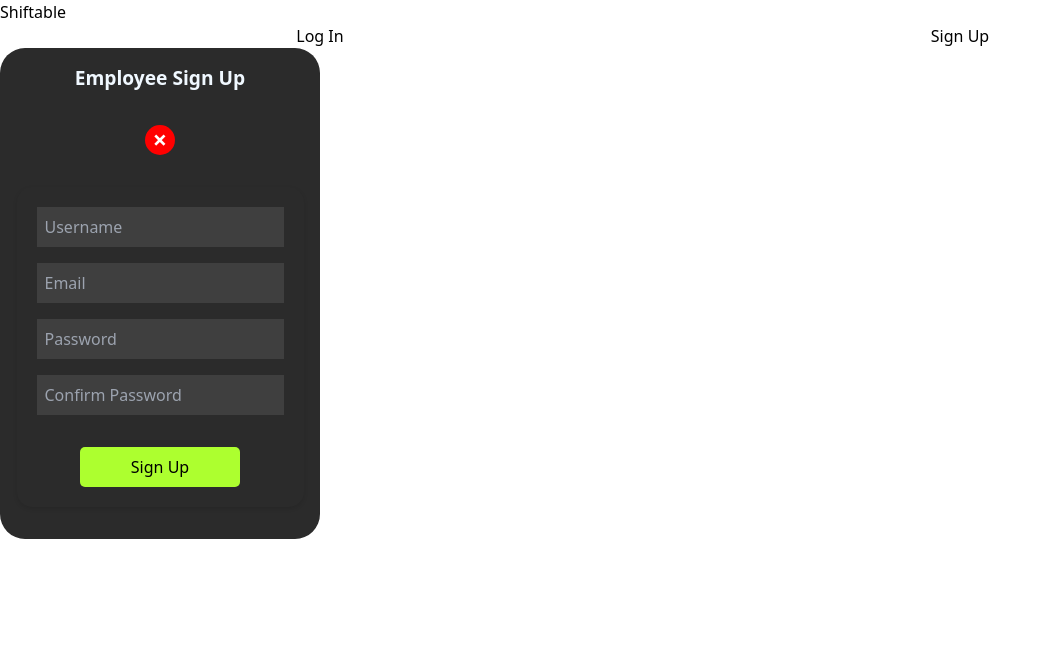
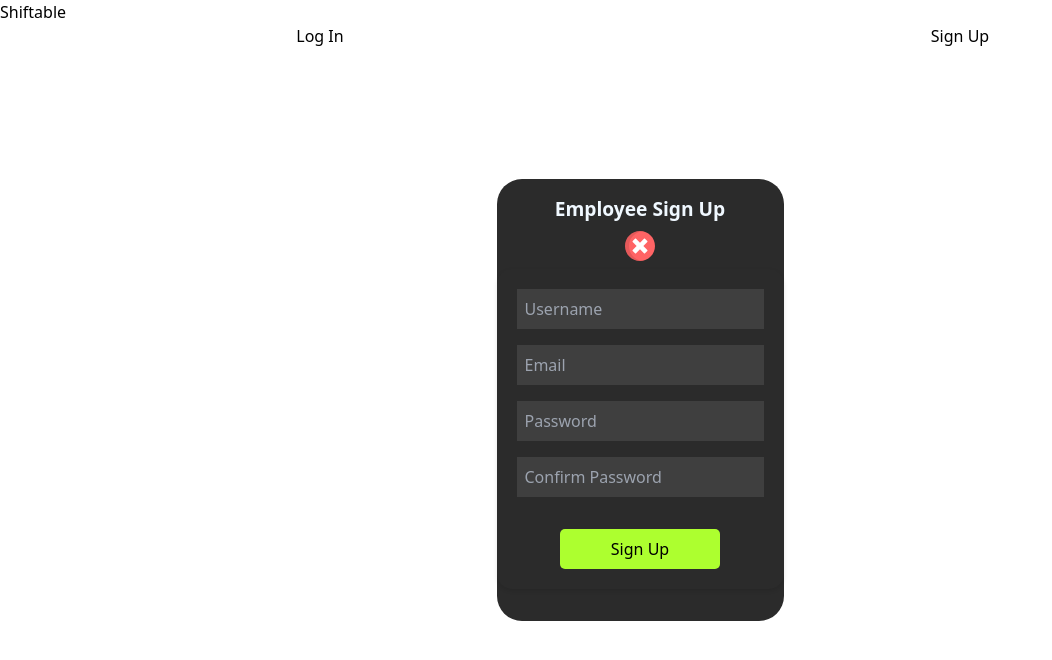
Before and after one commit to SanyamSamS/Shiftable, a React (Vite) app in the folder client/: page / in a window 1280 px wide. Both pictures are taken after a click on the button "Sign Up". Shown: the top 660 px of the page, without its empty margins (0-1052 px from the left). Built offline with nearby package versions, Linux system fonts and the light colour scheme.

Commit message:
Modals no longer interferring landingpage components, added open and close states, wrapped modals in modal container to set position in parent component, add more styles.

```diff
--- a/client/src/components/landingpage/landingpage.jsx
+++ b/client/src/components/landingpage/landingpage.jsx
@@ -30,12 +30,13 @@ const closeSignupModal = () => {
       <h1>Shiftable</h1>
         <div className="grid w-full grid-cols-2">
           <button onClick={openLoginModal} value="login">Log In</button>
+
+          <button onClick={openSignupModal} value="signup">Sign Up</button>
           {isLoginModalOpen && (
         <div className="modal-overlay">
           <EmployeeLoginForm isOpen={isLoginModalOpen} onClose={closeLoginModal} />
         </div>
       )}
-          <button onClick={openSignupModal} value="signup">Sign Up</button>
           {isSignupModalOpen && (
         <div className="modal-overlay">
           <EmployeeSignUpForm isOpen={isSignupModalOpen} onClose={closeSignupModal} />
--- a/client/src/components/login/employeeLogin.css
+++ b/client/src/components/login/employeeLogin.css
@@ -16,26 +16,36 @@
 .visible {
   opacity: 1;
 }
+.login-modal-container {
+  position: fixed;
+  top: 0;
+  left: 0;
+  width: 100%;
+  height: 100%;
+  display: flex;
+  align-items: center;
+  justify-content: center;
+}
 
-.employee-login-component{
+.employee-login-component {
   display: flex;
   flex-direction: column;
   align-items: center;
-    gap: 2rem;
+  gap: 0.5rem;
   animation: bouncyFadeIn 1s ease forwards;
   max-width: 20rem;
   background-color: rgb(43, 43, 43);
   border-radius: 25px;
 }
 
-.card-title{
+.card-title {
   padding-top: 1rem;
   font-size: larger;
   font-weight: 600;
   color: aliceblue;
 }
 
-.employee-login-form{
+.employee-login-form {
   display: flex;
   align-items: center;
   gap: 2rem;
@@ -43,12 +53,12 @@
   background-color: rgb(43, 43, 43);
 }
 
-.login-input-field{
+.login-input-field {
   background-color: rgb(63, 63, 63);
   padding: 0.5rem;
 }
 
-.input-container{
+.input-container {
   display: flex;
   flex-direction: column;
   align-items: center;
@@ -56,7 +66,7 @@
   color: white;
 }
 
-.login-button{
+.login-button {
   background-color: greenyellow;
   width: 10rem;
   text-align: center;
@@ -65,28 +75,18 @@
   cursor: pointer; /* something is overriding this*/
 }
 
-.login-button :hover{
+.login-button :hover {
   background-color: red; /* something is overriding this*/
   transition: 0.3s; /* something is overriding this*/
 }
 
 .login-close {
-  background-color: red;
   border-radius: 50%;
   width: 30px;
   height: 30px;
-  display: flex;
-  align-items: center;
-  justify-content: center;
-  font-weight: bolder;
-  cursor: pointer;
-  font-size: 25px;
-  color: white;
-  padding: 0rem;
-  /* can't get the x to be centered, tried line height, margins, etc.*/
 }
 
-.login-close:hover {
-  transform: scale(.9);
-  transition: .3s;
+.login-close:active {
+  transform: scale(0.85);
+  transition: 0.3s;
 }
--- a/client/src/components/login/employeeLogin.jsx
+++ b/client/src/components/login/employeeLogin.jsx
@@ -1,12 +1,12 @@
 import { useState } from "react";
 import { useNavigate } from "react-router-dom";
-import PropTypes from 'prop-types';
+import PropTypes from "prop-types";
+import closeIcon from "../../assets/svg/cancel-close-svgrepo-com.svg";
 
 // import { loginEmployee } from "../api"; //commented out until backend is ready
 import Cookies from "js-cookie";
 
-
-import "./employeeLogin.css"
+import "./employeeLogin.css";
 
 const EmployeeLoginForm = ({ isOpen, onClose }) => {
   //    set initial states
@@ -83,10 +83,23 @@ const EmployeeLoginForm = ({ isOpen, onClose }) => {
     }
   };
 
+  const handleCloseModal = () => {
+    setLoginAlert("");
+    setEmployeeCredentials({
+      username: "",
+      password: "",
+      confirmUsername: "",
+    });
+    onClose();
+  };
+
   return (
-    <section className={`modal employee-login-component ${isOpen ? "open" : ""}`}>
+    <section className={`login-modal-container ${isOpen ? "open" : ""}`}>
+      <section className={`modal employee-login-component`}>
         <h2 className="card-title">Employee Log In</h2>
-      <button className="login-close" onClick={onClose}>&times;</button>
+        <button className="login-close" onClick={handleCloseModal}>
+          <img src={closeIcon} alt="close button" />
+        </button>
         <form className="employee-login-form" onSubmit={handleLoginSubmit}>
           <section className="input-container">
             <input
@@ -138,6 +151,7 @@ const EmployeeLoginForm = ({ isOpen, onClose }) => {
           )}
         </form>
       </section>
+    </section>
   );
 };
 
--- a/client/src/components/signup/employeeSignup.css
+++ b/client/src/components/signup/employeeSignup.css
@@ -17,25 +17,36 @@
   opacity: 1;
 }
 
-.employee-signup-component{
+.signup-modal-container {
+  position: fixed;
+  top: 0;
+  left: 0;
+  width: 100%;
+  height: 100%;
+  display: flex;
+  align-items: center;
+  justify-content: center;
+}
+
+.employee-signup-component {
   display: flex;
   flex-direction: column;
   align-items: center;
-    gap: 2rem;
+  gap: 0.5rem;
   animation: bouncyFadeIn 1s ease forwards;
   max-width: 20rem;
   background-color: rgb(43, 43, 43);
   border-radius: 25px;
 }
 
-.card-title{
+.card-title {
   padding-top: 1rem;
   font-size: larger;
   font-weight: 600;
   color: aliceblue;
 }
 
-.employee-signup-form{
+.employee-signup-form {
   display: flex;
   align-items: center;
   gap: 2rem;
@@ -43,12 +54,12 @@
   background-color: rgb(43, 43, 43);
 }
 
-.signup-input-field{
+.signup-input-field {
   background-color: rgb(63, 63, 63);
   padding: 0.5rem;
 }
 
-.input-container{
+.input-container {
   display: flex;
   flex-direction: column;
   align-items: center;
@@ -56,7 +67,7 @@
   color: white;
 }
 
-.signup-button{
+.signup-button {
   background-color: greenyellow;
   width: 10rem;
   text-align: center;
@@ -64,27 +75,18 @@
   border-radius: 5px;
 }
 
-.signup-button :hover{
+.signup-button :hover {
   cursor: pointer;
   background-color: red;
 }
 
 .signup-close {
-  background-color: red;
   border-radius: 50%;
   width: 30px;
   height: 30px;
-  display: flex;
-  align-items: center;
-  justify-content: center;
-  font-weight: bolder;
-  cursor: pointer;
-  font-size: 25px;
-  color: white;
-  padding: 0rem;
 }
 
-.signup-close:hover {
-  transform: scale(.9);
-  transition: .3s;
+.signup-close:active {
+  transform: scale(0.85);
+  transition: 0.3s;
 }
--- a/client/src/components/signup/employeeSignup.jsx
+++ b/client/src/components/signup/employeeSignup.jsx
@@ -1,6 +1,8 @@
 import { useState } from "react";
 import { useNavigate } from "react-router-dom";
-import PropTypes from 'prop-types';
+import PropTypes from "prop-types";
+
+import closeIcon from "../../assets/svg/cancel-close-svgrepo-com.svg";
 
 // import { signUpEmployee, checkAvailability } from "../api"; // Update this to the sign-up API function, commented out till backend is ready
 import Cookies from "js-cookie";
@@ -10,7 +12,7 @@ import usernameRegex from "../../utils/helpers/username";
 // import ReCAPTCHA from "react-google-recaptcha";
 // npm install react-google-recaptcha << have not done that yet
 
-import "./employeeSignup.css"
+import "./employeeSignup.css";
 
 const EmployeeSignUpForm = ({ isOpen, onClose }) => {
   const [employeeInfo, setEmployeeInfo] = useState({
@@ -40,7 +42,7 @@ const EmployeeSignUpForm = ({ isOpen, onClose }) => {
     event.preventDefault();
     const isValidEmail = emailRegex.test(employeeInfo.email);
     const isValidPassword = passwordRegex.test(employeeInfo.password);
-    const isValidUsername = usernameRegex.test(employeeInfo.username)
+    const isValidUsername = usernameRegex.test(employeeInfo.username);
 
     //Initialize  flag
     let isFormValid = true;
@@ -49,9 +51,9 @@ const EmployeeSignUpForm = ({ isOpen, onClose }) => {
     if (employeeInfo.username === "") {
       setSignupAlert("Please enter a username.");
       isFormValid = false;
-    } else if (!isValidUsername){
+    } else if (!isValidUsername) {
       setSignupAlert("Please enter a valid username.");
-      isFormValid = false
+      isFormValid = false;
     } else if (employeeInfo.email === "") {
       setSignupAlert("Please enter a email.");
       isFormValid = false;
@@ -62,9 +64,14 @@ const EmployeeSignUpForm = ({ isOpen, onClose }) => {
       setSignupAlert("Please enter a password.");
       isFormValid = false;
     } else if (!isValidPassword) {
-      setSignupAlert("Password must contain at least 1 upper case letter, 1 lower case letter, 1 number, and 1 special character.");
+      setSignupAlert(
+        "Password must contain at least 1 upper case letter, 1 lower case letter, 1 number, and 1 special character."
+      );
       isFormValid = false;
-    } else if (employeeInfo.confirmPassword !== employeeInfo.password || employeeInfo.confirmPassword === "") {
+    } else if (
+      employeeInfo.confirmPassword !== employeeInfo.password ||
+      employeeInfo.confirmPassword === ""
+    ) {
       setSignupAlert("Failed to confirm password. Please try again.");
       isFormValid = false;
     }
@@ -96,13 +103,17 @@ const EmployeeSignUpForm = ({ isOpen, onClose }) => {
         employeeInfo.password
       );
       if (response.usernameTaken) {
-        setSignupAlert("Username is already taken. Please choose a different username.");
+        setSignupAlert(
+          "Username is already taken. Please choose a different username."
+        );
         return;
       } else if (response.emailTaken) {
         setSignupAlert("Email is already taken. Please use a different email.");
         return;
       } else if (response.passwordTaken) {
-        setSignupAlert("Password is already taken. Please choose a different password.");
+        setSignupAlert(
+          "Password is already taken. Please choose a different password."
+        );
         return;
       } else {
         //  replace "const response = await signUpEmployee(employeeInfo);" with the following code once recaptcha is implemented
@@ -126,10 +137,25 @@ const EmployeeSignUpForm = ({ isOpen, onClose }) => {
     }
   };
 
+  const handleCloseModal = () => {
+    setSignupAlert("");
+    setEmployeeInfo({
+      username: "",
+      email: "",
+      password: "",
+      confirmPassword: "",
+      confirmUsername: "",
+    });
+    onClose();
+  };
+
   return (
-    <section className={`modal employee-signup-component ${isOpen ? "open" : ""}`}>
+    <section className={`signup-modal-container ${isOpen ? "open" : ""}`}>
+      <section className={`modal employee-signup-component`}>
         <h2 className="card-title">Employee Sign Up</h2>
-      <button className="signup-close" onClick={onClose}>&times;</button>
+        <button className="signup-close" onClick={handleCloseModal}>
+          <img src={closeIcon} alt="close button" />
+        </button>
         <form className="employee-signup-form" onSubmit={handleSignUpSubmit}>
           <section className="input-container">
             <input
@@ -203,6 +229,7 @@ const EmployeeSignUpForm = ({ isOpen, onClose }) => {
           )}
         </form>
       </section>
+    </section>
   );
 };
 
```
Also changed, not shown: client/src/assets/svg/cancel-close-svgrepo-com.svg (added). Lines whose indentation alone changed are shown as unchanged.
